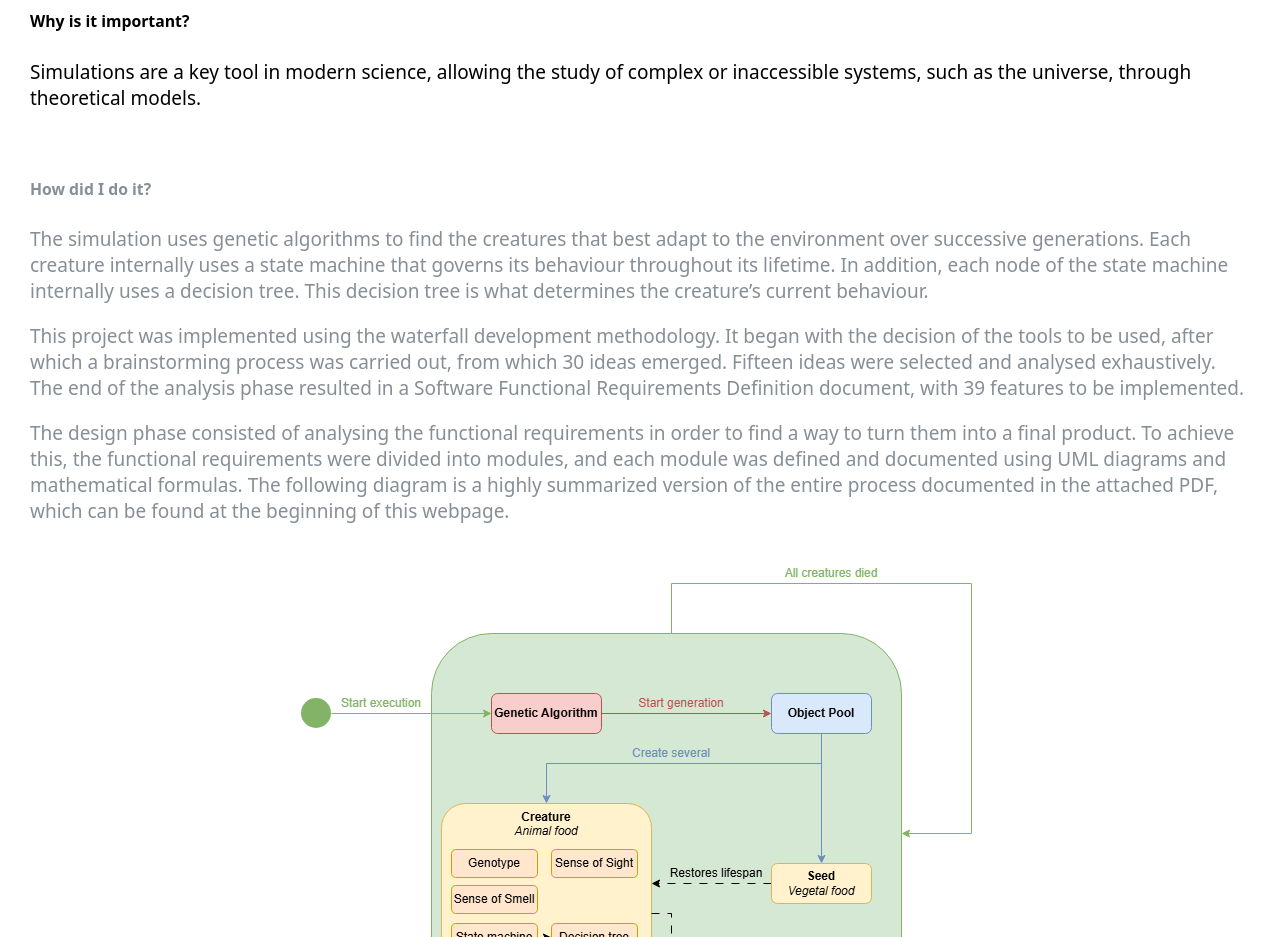
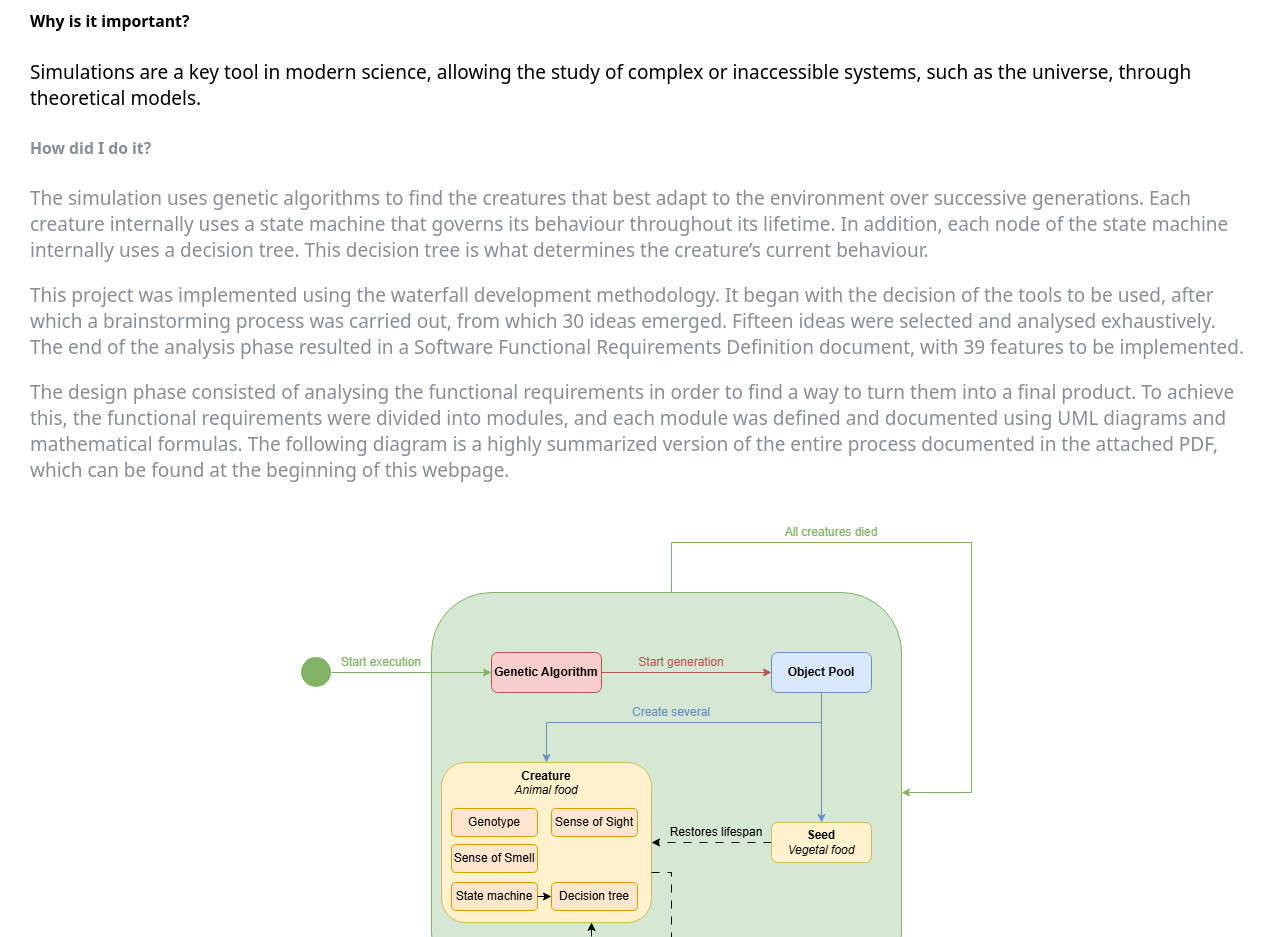
Before and after one commit to cristian-pd/cristian-pd.github.io, a React (Create React App) app: page /#/tfgproj in a window 1280 px wide. Shown: the part 1680-2617 px from the top of the page. Built offline with nearby package versions, Linux system fonts and the light colour scheme; a web font is replaced by a local one; what react-easy-emoji would draw is missing.

Commit message:
Content update

```diff
--- a/src/pages/tfgproj.js
+++ b/src/pages/tfgproj.js
@@ -66,8 +66,7 @@ function TFGProj() {
         <p className="tfg-no-abstract">An artificial intelligence that evolves creatures by giving them specific settings and behaviors. The results showed that <b>my AI configured the creatures using logic similar to human thinking.</b></p>
         <h5 className="tfg-no-abstract">Why is it important?</h5>
         <p className="tfg-no-abstract">Simulations are a key tool in modern science, allowing the study of complex or inaccessible systems, such as the universe, through theoretical models.</p>
-        <br/>
-        <h5 className="tfg-no-abstract tfg-subTitle"><b>How did I do it?</b></h5>
+        <h5 className="tfg-no-abstract tfg-subTitle">How did I do it?</h5>
         <p className="tfg-no-abstract tfg-subTitle">The simulation uses genetic algorithms to find the creatures that best adapt to the environment over successive generations. Each creature internally uses a state machine that governs its behaviour throughout its lifetime. In addition, each node of the state machine internally uses a decision tree. This decision tree is what determines the creature’s current behaviour.</p>
         <p className="tfg-no-abstract tfg-subTitle">This project was implemented using the waterfall development methodology. It began with the decision of the tools to be used, after which a brainstorming process was carried out, from which 30 ideas emerged. Fifteen ideas were selected and analysed exhaustively. The end of the analysis phase resulted in a Software Functional Requirements Definition document, with 39 features to be implemented.</p>
         <p className="tfg-no-abstract tfg-subTitle">The design phase consisted of analysing the functional requirements in order to find a way to turn them into a final product. To achieve this, the functional requirements were divided into modules, and each module was defined and documented using UML diagrams and mathematical formulas. The following diagram is a highly summarized version of the entire process documented in the attached PDF, which can be found at the beginning of this webpage.</p>
```
